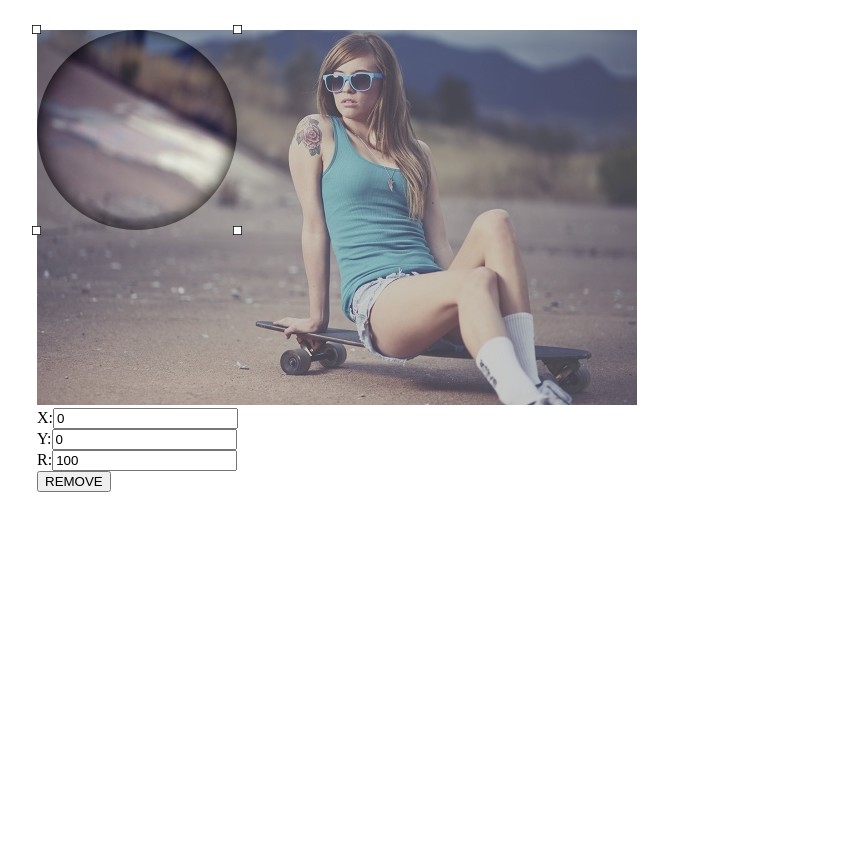
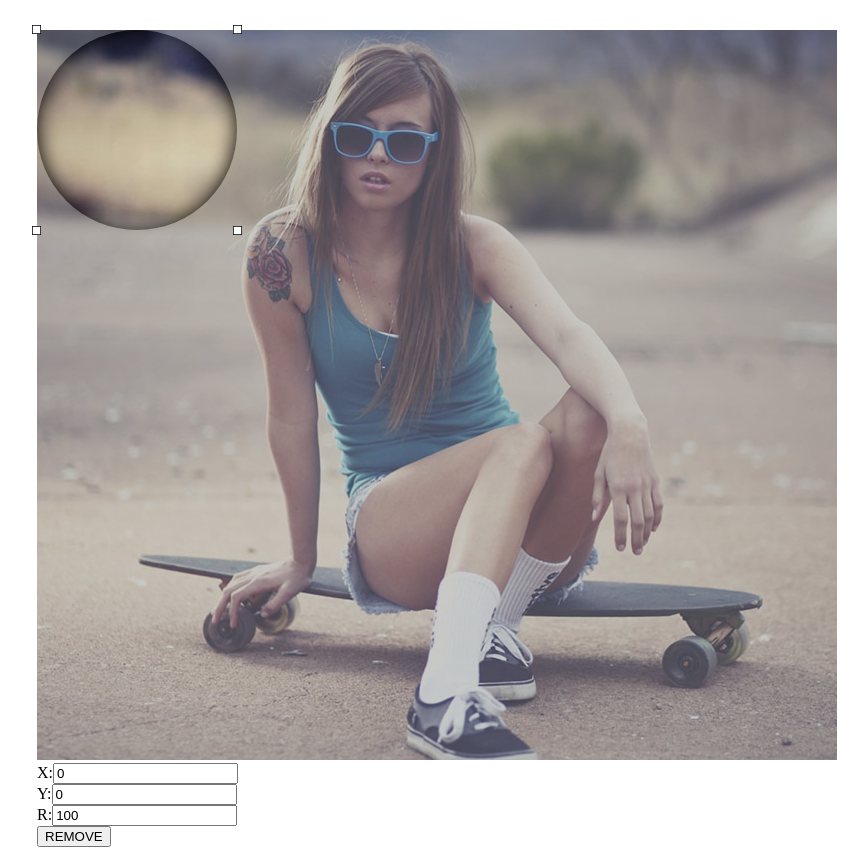
Before and after one commit to idutka/imagecrop, a plain HTML site: page index.html in a window 1280 px wide. Shown: the whole page, without its empty margins (203-1071 px from the left). Before the commit the page ends 800 px from the top, so only its background shows below. Drawn offline with Linux system fonts and the light colour scheme.

Commit message:
changed img

```diff
--- a/index.html
+++ b/index.html
@@ -18,7 +18,7 @@
         <div id="wrapper">
 
             <div id="conteyner">
-                <img src="img/testimg.jpg" id="content" alt="myimg">
+                <img src="img/303827-1680x1050.jpg" id="content" alt="myimg">
             </div>
 
             <div id="size">
```
Also changed, not shown: img/303827-1680x1050.jpg (added), img/305141-1680x1050.jpg (added), img/testimg.jpg (deleted).
